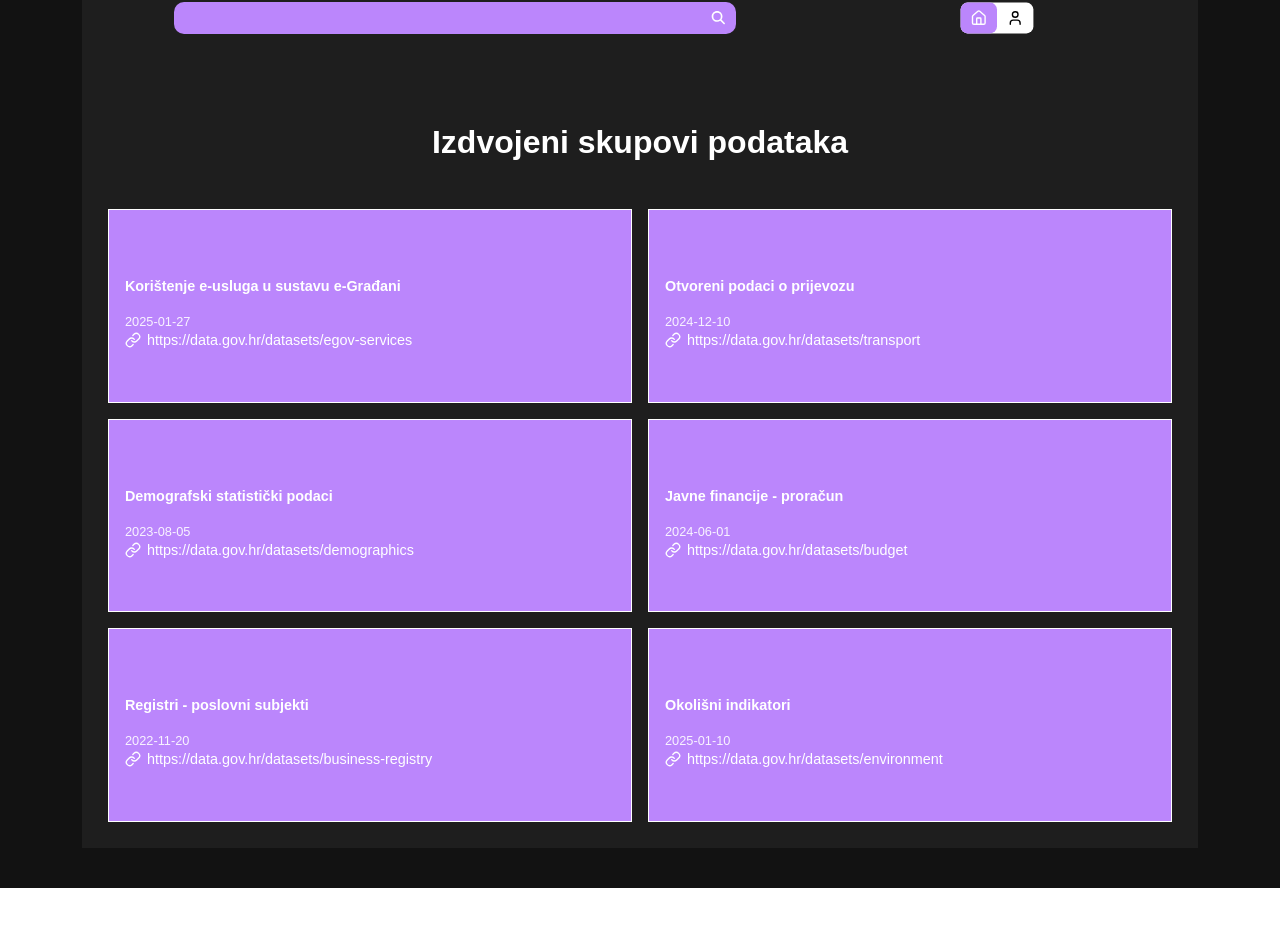
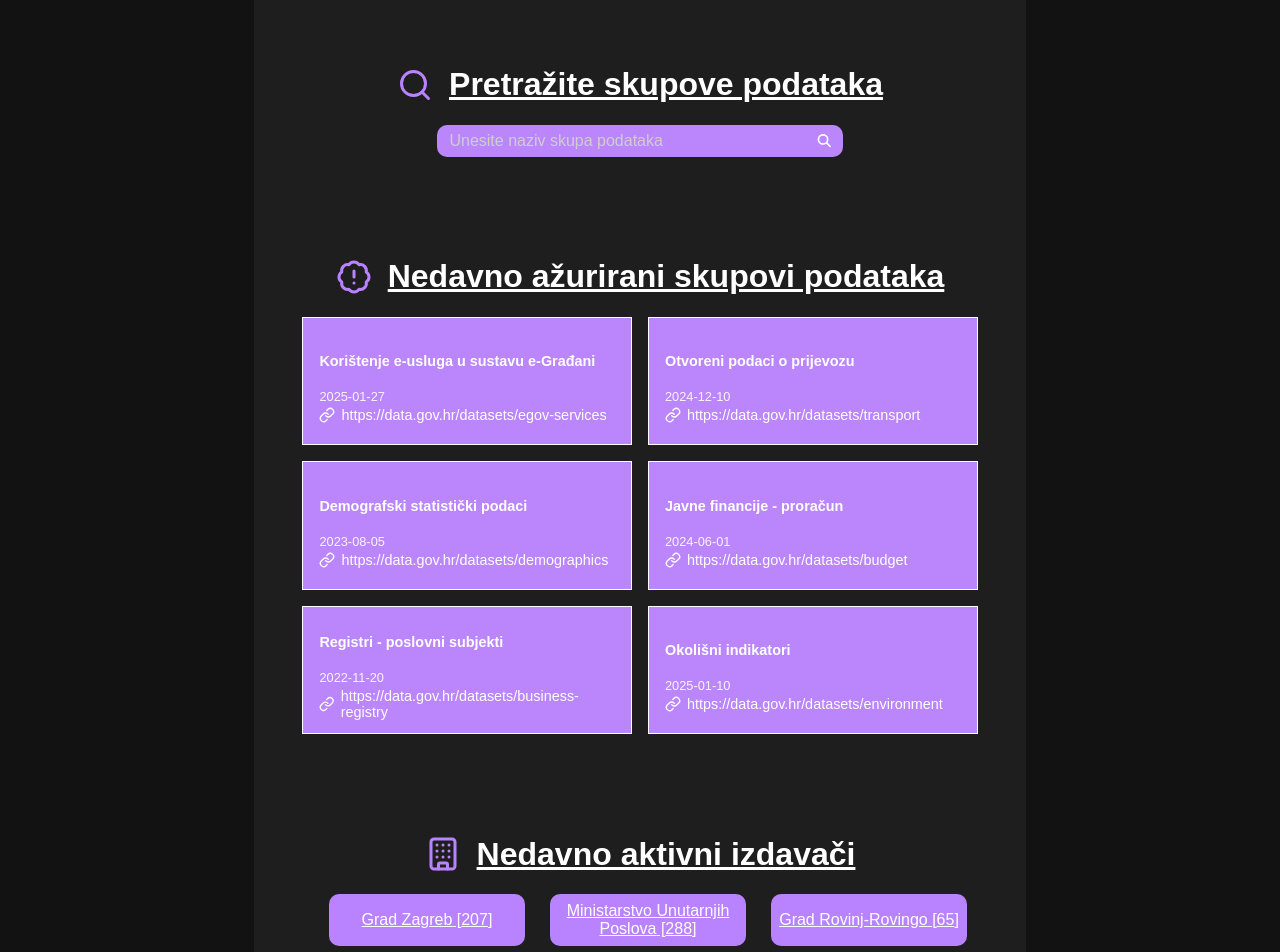
Before and after one commit to Luka147m/R-Gradani, a React (Vite) app in the folder frontend/: page / in a window 1280 px wide. Shown: the part 97-1049 px from the top of the page. Before the commit the page ends 985 px from the top, so only its background shows below. Built offline with nearby package versions, Linux system fonts and the light colour scheme.

Commit message:
main page edit

```diff
--- a/frontend/src/DatasetPage.css
+++ b/frontend/src/DatasetPage.css
@@ -1,21 +1,3 @@
-html, body {
-  height: 100%;
-  margin: 0;
-  color: white;
-  font-family: Arial, sans-serif;
-}
-
-#root{
-  min-height: 100%;
-  padding: 24px;
-  background-color: #121212;
-  display: flex;
-  justify-content: center;
-  margin: 0px;
-  color: white;
-  font-family: Arial, sans-serif;
-}
-
 .dataset-title{
   font-size: 2rem;
   margin-bottom: 0px;
@@ -27,6 +9,7 @@ html, body {
   text-decoration: underline;
 
 }
+
 .dataset-url{
     color: #ffffff;
     text-align: center;
@@ -44,15 +27,6 @@ html, body {
 
 }
 
-.analysis-card{
-  background-color: #2C2C2C;
-  padding: 16px;
-  border-radius: 8px;
-  margin-bottom: 16px;
-  position: relative;
-
-}
-
 .user-info{
     position: absolute;
     display: flex;
@@ -64,7 +38,6 @@ html, body {
     font-size: 1.2rem;
     color: #BBBBBB;
 }
-
 
 /* ----------- AI/normal Selector Styles ----------- */
 
@@ -81,27 +54,9 @@ html, body {
     scale: 0.7;
 }
 
-.selector-btn {
-  background-color: transparent;
-  border: none;
-  border-radius: 10px;
-  padding: 10px 14px;
-  cursor: pointer;
-  display: flex;
-  align-items: center;
-  justify-content: center;
-  transition: all 0.2s ease;
-}
-
-.selector-btn svg {
-  color: #000;
-  transition: color 0.2s ease;
-}
-
 .selector-btn.active-AISearch {
   background-color: #BB86FC;
 }
-
 
 .selector-btn.active-normalSearch {
   background-color: #6be0d7;
@@ -114,9 +69,6 @@ html, body {
   color: #fff;
 }
 
-
-/* ------------------------------------------- */
-
 /* ----------- Comments Styles ----------- */
 .commentIndex{
     display: flex;
@@ -125,63 +77,7 @@ html, body {
     font-size: 20px;
 }
 
-
 /* ----------- Main Container Styles ----------- */
-.main-container{
-  width: 88%;
-  height: 100%;
-  background-color: #1E1E1E;
-  display: flex;
-  flex-direction: column;
-  gap: 16px;
-  padding:16px;
-  margin: 16px;
-}
-
-
-
-.search{
-  padding: 0px;
-  display: flex;
-  flex-direction: row;
-  justify-content: center;
-  align-items: center;
-  width: 60%;
-
-}
-
-.search-input{
-  width: 40vw;
-  color: white;
-  height: 28px;;
-  border: none;
-  padding: 2px;
-  padding-left: 12px;
-  font-size: 16px;
-  background-color: #BB86FC;
-  display: flex;
-  flex-direction: row;
-  border-top-left-radius: 10px;
-  border-bottom-left-radius: 10px;
-}
-
-.search-input:focus{
-  outline: none;
-  border: none;
-}
-
-
-.search-button{
-  height: 32px;
-  padding: 0 10px;
-  border: none;
-  background-color: #BB86FC;
-  color: #fff;
-  border-radius: 0px;
-  cursor: pointer;
-  border-top-right-radius: 10px;
-  border-bottom-right-radius: 10px;
-}
 
 .search-home-profile-div{
   display: flex;
@@ -192,149 +88,3 @@ html, body {
   margin: 32px;
   padding: 0px;
 }
-
-/* ----------- Home/Profile Selector Styles ----------- */
-
-.home-profile-selector {
-  display: flex;
-  justify-content: center;
-  align-items: center;
-  background-color: #ffffff;
-  border-radius: 10px;
-  padding: 0px;
-  width: fit-content;
-  margin: 5px auto;
-  scale: 0.7;
-}
-
-.selector-btn {
-  background-color: transparent;
-  border: none;
-  border-radius: 10px;
-  padding: 10px 14px;
-  cursor: pointer;
-  display: flex;
-  align-items: center;
-  justify-content: center;
-  transition: all 0.2s ease;
-}
-
-.selector-btn svg {
-  color: #000;
-  transition: color 0.2s ease;
-}
-
-.selector-btn.active-home {
-  background-color: #BB86FC;
-}
-
-
-.selector-btn.active-profile {
-  background-color: #6be0d7;
-}
-
-.selector-btn.active-home svg {
-  color: #fff;
-}
-.selector-btn.active-profile svg {
-  color: #fff;
-}
-
-.sve-analize-skupa-div{
-  display: flex;
-  flex-direction: column;
-  justify-content: center;
-  align-items: start;
-  padding: 16px 28px 16px 16px;
-  background-color: rgb(40, 40, 40);
-  border-radius: 5px;
-  gap: 12px;
-}
-
-.odobrena-basic-analiza{
-  background-color: rgb(105, 206, 140);
-}
-.neodobrena-basic-analiza{
-  background-color: rgb(210, 78, 78);
-}
-
-.basic-analiza{
-  width: 100%;
-  display: flex;
-  padding-left: 12px;
-  flex-direction: column;
-  justify-content: center;
-  align-items: start;
-  border-radius: 5px;
-  transition: transform 0.2s ease, box-shadow 0.2s ease;
-}
-
-.basic-analiza:hover {
-  transform: translateY(-3px);
-  box-shadow: 0 4px 10px rgba(255, 255, 255, 0.1);
-}
-
-.basic-analiza:hover{
-  cursor: pointer;
-}
-
-.ime-skupa{
-  color:rgb(187, 187, 187);
-}
-
-.rest-of-basic-info{
-  width: 95%;
-  display: flex;
-  flex-direction: row;
-  justify-content: space-between;
-  padding: 12px;
-}
-
-.main-container-analize{
-  width: 88%;
-  height: 100%;
-  background-color: #1E1E1E;
-  display: flex;
-  flex-direction: column;
-  gap: 16px;
-  padding:16px;
-  margin: 16px;
-
-}
-
-.main-container-analize hr{
-  width: 100%;
-}
-
-.kategorija-1{
-  background-color: rgb(52, 52, 52);
- border-radius: 5px;
- padding: 6px;
-}
-
-.kategorija-2{
- background-color: rgb(48, 48, 48);
- border-radius: 5px;
- padding: 8px;
-}
-
-.analiza-opis-div{
-  width: 50%;
-}
-.analiza-kljucne-div{
-  width:50%;
-}
-.analiza-all-info{
-  display: flex;
-  flex-direction: row;
-  justify-content: space-between;
-}
-.analiza-opis-kljucne-div{
-  height: 100%;
-}
-.analiza-ostalo-div{
-  height: 100%;
-  background-color: #373737;
-  padding: 2px 16px 2px 16px;
-  border-radius: 10px;
-}
--- a/frontend/src/HomePage.css
+++ b/frontend/src/HomePage.css
@@ -18,20 +18,8 @@ html, body {
   font-family: Arial, sans-serif;
 }
 
-.page-title{
-  font-size: 2rem;
-  margin-bottom: 3rem;
-  text-align: center;
-  display: flex;
-  align-items: center;
-  justify-content: center;
-  gap: 8px;
-  text-decoration: underline;
-
-}
-
 .main-container{
-  width: 60rem;
+  width: 60%;
   height: 100%;
   background-color: #1E1E1E;
   display: flex;
@@ -95,7 +83,6 @@ html, body {
   flex-direction: column;
   justify-content: center;
   align-items: center;
-  width: 100%;
   margin: 32px;
   padding: 0px;
 }
@@ -251,9 +238,40 @@ html, body {
   flex-direction: row;
   justify-content: center;
   align-items: center;
+  text-align: center;
   gap: 16px;
 }
 
 .ikona{
   color:#b983ff;
+  width: 36px;
+  height: 36px;
 }
+
+.search-skupovi-h1{
+  text-decoration: underline;
+}
+
+.publisher-card{
+  width: 100%;
+  background-color: #b983ff;
+  border-radius: 10px;
+  padding: 0px 8px 0px 8px;
+  text-align: center;
+  display: flex;
+  justify-content: center;
+  align-items: center;
+}
+.publisher-para{
+  width: 100%;
+  margin-top: 8px;
+  margin-bottom: 8px;
+  text-align: center;
+  text-decoration: underline;
+}
+
+.recent-publishers-div {
+  display: grid;
+  grid-template-columns: 29% 29% 29%;
+  justify-content: space-between;
+}
--- a/frontend/src/components/IzdvojeniSkupoviPodataka.tsx
+++ b/frontend/src/components/IzdvojeniSkupoviPodataka.tsx
@@ -1,5 +1,7 @@
 import { SkupPodatakaCard} from './SkupPodatakaCard';
 import './IzdvojeniSkupoviPodataka.css';
+import { BadgeAlert } from 'lucide-react';
+import '../HomePage.css'
 /* import { Heading1 } from 'lucide-react'; */
 
 export const IzdvojeniSkupoviPodataka = () => {
@@ -45,10 +47,11 @@ export const IzdvojeniSkupoviPodataka = () => {
     ];
 
     return (
-        <div className = "izdvojeni-skupovi-podataka">
-            <h1>
-                Izdvojeni skupovi podataka
-            </h1>
+        <div className = "search-skupovi-div">
+            <div className='ikona-naslov-div'>
+                <BadgeAlert className='ikona' />
+                <h1 className='search-skupovi-h1'>Nedavno ažurirani skupovi podataka</h1>
+            </div>
             <div className="skupovi-podataka-grid">
                 {skupoviPodataka.map((skupPodataka) => (
                     <SkupPodatakaCard
--- /dev/null
+++ b/frontend/src/components/Publishercard.tsx
@@ -0,0 +1,17 @@
+import React from 'react';
+import '../HomePage.css'
+
+interface PublisherCardProps {
+    id: string;
+    name: string;
+    description: string;
+    numOfDatasets: number;
+}
+
+export const PublisherCard: React.FC<PublisherCardProps> = ({ id, name, description, numOfDatasets }) => {
+    return (
+        <div className="publisher-card" data-id={id}>
+            <p className="publisher-para">{name} [{numOfDatasets}]</p>
+        </div>
+    );
+};
--- /dev/null
+++ b/frontend/src/components/recentPublishersCard.tsx
@@ -0,0 +1,51 @@
+import { PublisherCard} from './Publishercard';
+import './IzdvojeniSkupoviPodataka.css';
+import { Building } from 'lucide-react';
+import '../HomePage.css'
+/* import { Heading1 } from 'lucide-react'; */
+
+export const RecentPublishers = () => {
+
+    // Primjer podataka koji odgovaraju tvojoj DB shemi (skup: id (UUID), url, name)
+    const publishers = [
+        {
+            id: "f47ac10b-58cc-4372-a567-0e02b2c3d479",
+            name: "Grad Zagreb",
+            description: "",
+            numOfDatasets: 207
+        },
+        {
+            id: "f47ac10b-58cc-4372-a567-0e02b2c3d479",
+            name: "Ministarstvo Unutarnjih Poslova",
+            description: "",
+            numOfDatasets: 288
+        },
+        {
+            id: "f47ac10b-58cc-4372-a567-0e02b2c3d479",
+            name: "Grad Rovinj-Rovingo",
+            description: "",
+            numOfDatasets: 65
+        }
+
+    ];
+
+    return (
+        <div className = "search-skupovi-div">
+            <div className='ikona-naslov-div'>
+                <Building className='ikona' />
+                <h1 className='search-skupovi-h1'>Nedavno aktivni izdavači</h1>
+            </div>
+            <div className="recent-publishers-div">
+                {publishers.map((publ) => (
+                    <PublisherCard
+                        id={publ.id}
+                        name={publ.name}
+                        description={publ.description}
+                        numOfDatasets={publ.numOfDatasets}
+                    />
+                ))}
+            </div>
+
+        </div>
+    );
+};
--- a/frontend/src/pages/HomePage.tsx
+++ b/frontend/src/pages/HomePage.tsx
@@ -1,9 +1,9 @@
 import { useState } from 'react'
-import { Home, User } from "lucide-react";
+import { Home, LayoutDashboard, Search } from "lucide-react";
 import { FontAwesomeIcon } from '@fortawesome/react-fontawesome'
 import { faMagnifyingGlass } from '@fortawesome/free-solid-svg-icons/faMagnifyingGlass';
 import { IzdvojeniSkupoviPodataka } from '../components/IzdvojeniSkupoviPodataka';
-
+import { RecentPublishers } from '../components/recentPublishersCard';
 
 
 function filterAnalyses(event: React.MouseEvent<HTMLButtonElement>) {
@@ -31,12 +31,6 @@ function HomePage() {
 
   return (
     <>
-      <div className="main-container">
-        <div className='search-home-profile-div'>
-          <form className="search">
-              <input type="text" className = "search-input"/>
-              <button className="search-button" type = "submit" onClick ={filterAnalyses}><FontAwesomeIcon icon={faMagnifyingGlass} /></button>
-          </form>
       <div className="home-profile-selector">
         <button
           className={`selector-btn ${selected === "home" ? "active-home" : ""}`}
@@ -49,11 +43,22 @@ function HomePage() {
           className={`selector-btn profile-btn ${selected === "profile" ? "active-profile" : ""}`}
           onClick={() => setSelected("profile")}
         >
-              <User size={24} />
+          <LayoutDashboard  size={24} />
         </button>
       </div>
+      <div className="main-container">
+        <div className='search-skupovi-div'>
+          <div className='ikona-naslov-div'>
+                <Search className="ikona"/>
+                <h1 className='search-skupovi-h1'>Pretražite skupove podataka</h1>
+          </div>
+          <form className="search">
+              <input type="text" placeholder="Unesite naziv skupa podataka" className = "search-input"/>
+              <button className="search-button" type = "submit" onClick ={filterAnalyses}><FontAwesomeIcon icon={faMagnifyingGlass} /></button>
+          </form>
         </div>
         <IzdvojeniSkupoviPodataka />
+        <RecentPublishers />
       </div>
     </>
   );
```
Lines whose indentation alone changed are shown as unchanged.
